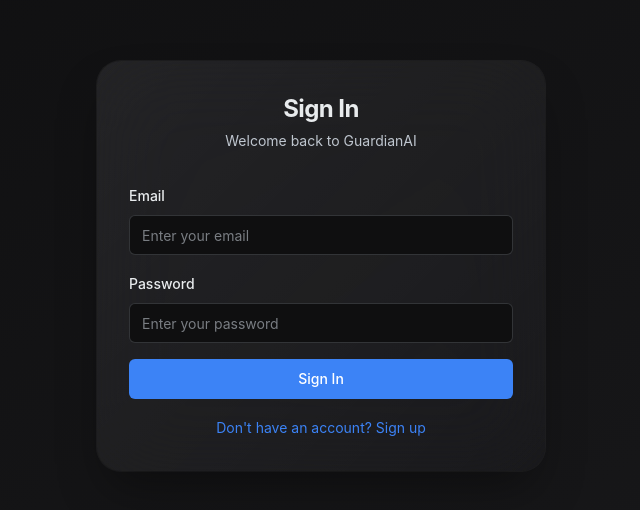
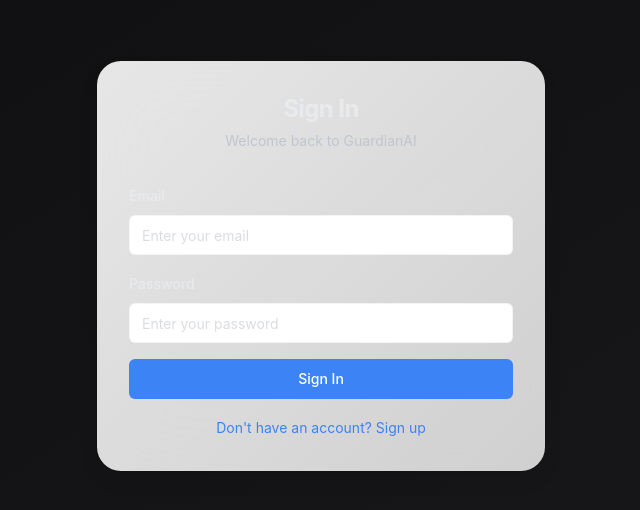
Before and after one commit to Arvind9966/path-safe-companion, a React (Vite) app: page /auth in a window 1280 px wide. Shown: the part 134-644 px from the top of the page, without its empty margins (319-959 px from the left). Built offline with nearby package versions, Linux system fonts and the light colour scheme; the HTML template or start-up script is replaced by a standard one.

Commit message:
Fix light mode background

```diff
--- a/src/index.css
+++ b/src/index.css
@@ -8,33 +8,33 @@ All colors MUST be HSL.
 
 @layer base {
   :root {
-    /* Premium Design System - Apple-inspired */
-    --background: 240 4% 6%; /* Deep charcoal #0E0E10 */
-    --foreground: 210 11% 92%; /* Platinum text #E6E8EB */
+    /* Light Mode - Premium Design System */
+    --background: 0 0% 100%; /* Pure white */
+    --foreground: 222.2 84% 4.9%; /* Dark text */
 
-    --card: 240 3% 10% / 0.85; /* Premium frosted glass */
-    --card-foreground: 210 11% 92%;
+    --card: 0 0% 100%; /* White cards */
+    --card-foreground: 222.2 84% 4.9%;
 
-    --popover: 240 3% 10% / 0.95;
-    --popover-foreground: 210 11% 92%;
+    --popover: 0 0% 100%;
+    --popover-foreground: 222.2 84% 4.9%;
 
     --primary: 217 91% 60%; /* Sapphire Blue #2D81F7 */
     --primary-foreground: 0 0% 100%;
 
-    --secondary: 167 100% 36%; /* Emerald Green #00B686 */
-    --secondary-foreground: 0 0% 100%;
+    --secondary: 210 40% 95%; /* Light secondary */
+    --secondary-foreground: 222.2 84% 4.9%;
 
-    --muted: 240 5% 15% / 0.7;
-    --muted-foreground: 215 14% 78%; /* Cool silver #C0C4CC */
+    --muted: 210 40% 96%;
+    --muted-foreground: 215.4 16.3% 46.9%;
 
-    --accent: 217 91% 60%; /* Sapphire Blue */
-    --accent-foreground: 0 0% 100%;
+    --accent: 210 40% 96%;
+    --accent-foreground: 222.2 84% 4.9%;
 
     --destructive: 0 73% 50%; /* Deep Crimson #D72638 */
     --destructive-foreground: 0 0% 100%;
 
-    --border: 240 6% 25% / 0.4; /* Subtle premium border */
-    --input: 240 3% 10% / 0.8;
+    --border: 214.3 31.8% 91.4%;
+    --input: 214.3 31.8% 91.4%;
     --ring: 217 91% 60%;
 
     /* Premium Color Palette */
@@ -58,9 +58,9 @@ All colors MUST be HSL.
     --emergency: 0 73% 50%; /* Deep Crimson */
     --emergency-hover: 0 73% 45%;
 
-    /* Premium Gradients */
-    --gradient-premium: linear-gradient(135deg, hsl(var(--charcoal)), hsl(var(--onyx)));
-    --gradient-glass: linear-gradient(135deg, rgba(255, 255, 255, 0.08), rgba(255, 255, 255, 0.02));
+    /* Premium Gradients - Light Mode */
+    --gradient-premium: linear-gradient(135deg, hsl(0 0% 98%), hsl(0 0% 95%));
+    --gradient-glass: linear-gradient(135deg, rgba(255, 255, 255, 0.9), rgba(255, 255, 255, 0.8));
     --gradient-sapphire: linear-gradient(135deg, hsl(var(--sapphire)), hsl(217 91% 70%));
     --gradient-emerald: linear-gradient(135deg, hsl(var(--emerald)), hsl(167 100% 45%));
 
@@ -95,38 +95,37 @@ All colors MUST be HSL.
   }
 
   .dark {
-    --background: 222.2 84% 4.9%;
-    --foreground: 210 40% 98%;
+    --background: 240 4% 6%; /* Deep charcoal #0E0E10 */
+    --foreground: 210 11% 92%; /* Platinum text #E6E8EB */
 
-    --card: 222.2 84% 4.9%;
-    --card-foreground: 210 40% 98%;
+    --card: 240 3% 10% / 0.85; /* Premium frosted glass */
+    --card-foreground: 210 11% 92%;
 
-    --popover: 222.2 84% 4.9%;
-    --popover-foreground: 210 40% 98%;
+    --popover: 240 3% 10% / 0.95;
+    --popover-foreground: 210 11% 92%;
 
-    --primary: 210 40% 98%;
-    --primary-foreground: 222.2 47.4% 11.2%;
+    --primary: 217 91% 60%; /* Sapphire Blue */
+    --primary-foreground: 0 0% 100%;
 
-    --secondary: 217.2 32.6% 17.5%;
-    --secondary-foreground: 210 40% 98%;
+    --secondary: 167 100% 36%; /* Emerald Green */
+    --secondary-foreground: 0 0% 100%;
 
-    --muted: 217.2 32.6% 17.5%;
-    --muted-foreground: 215 20.2% 65.1%;
+    --muted: 240 5% 15% / 0.7;
+    --muted-foreground: 215 14% 78%; /* Cool silver #C0C4CC */
 
-    --accent: 217.2 32.6% 17.5%;
-    --accent-foreground: 210 40% 98%;
+    --accent: 217 91% 60%; /* Sapphire Blue */
+    --accent-foreground: 0 0% 100%;
 
-    --destructive: 0 62.8% 30.6%;
-    --destructive-foreground: 210 40% 98%;
+    --destructive: 0 73% 50%; /* Deep Crimson #D72638 */
+    --destructive-foreground: 0 0% 100%;
 
-    --border: 217.2 32.6% 17.5%;
-    --input: 217.2 32.6% 17.5%;
-    --ring: 212.7 26.8% 83.9%;
+    --border: 240 6% 25% / 0.4; /* Subtle premium border */
+    --input: 240 3% 10% / 0.8;
+    --ring: 217 91% 60%;
 
-    /* Dark mode guardian colors */
-    --guardian-indigo: 231 48% 65%;
-    --guardian-indigo-light: 231 48% 85%;
-    --guardian-indigo-dark: 231 48% 45%;
+    /* Dark mode gradients */
+    --gradient-premium: linear-gradient(135deg, hsl(var(--charcoal)), hsl(var(--onyx)));
+    --gradient-glass: linear-gradient(135deg, rgba(255, 255, 255, 0.08), rgba(255, 255, 255, 0.02));
 
     --sidebar-background: 240 5.9% 10%;
     --sidebar-foreground: 240 4.8% 95.9%;
@@ -159,9 +158,14 @@ All colors MUST be HSL.
   .glass-premium {
     @apply backdrop-blur-3xl rounded-3xl border;
     background: var(--gradient-glass);
+    border-color: rgba(0, 0, 0, 0.1);
+    box-shadow: 0 10px 25px -5px rgba(0, 0, 0, 0.1), 0 0 0 1px rgba(0, 0, 0, 0.05);
+    backdrop-filter: blur(40px) saturate(180%);
+  }
+
+  .dark .glass-premium {
     border-color: rgba(255, 255, 255, 0.08);
     box-shadow: var(--shadow-premium);
-    backdrop-filter: blur(40px) saturate(180%);
   }
 
   .glass-sapphire {
@@ -195,22 +199,27 @@ All colors MUST be HSL.
 
   /* Premium Typography */
   .title-premium {
-    @apply text-platinum font-semibold tracking-tight;
+    @apply text-foreground font-semibold tracking-tight;
     font-weight: 600;
     letter-spacing: -0.025em;
   }
 
   .text-premium {
-    @apply text-silver;
+    @apply text-muted-foreground;
     font-weight: 400;
   }
 
   .text-subtle {
-    @apply text-silver/70;
+    @apply text-muted-foreground/70;
   }
 
   /* Premium Borders */
   .border-premium {
+    border: 1px solid rgba(0, 0, 0, 0.1);
+    box-shadow: inset 0 1px 0 rgba(0, 0, 0, 0.05);
+  }
+
+  .dark .border-premium {
     border: 1px solid rgba(255, 255, 255, 0.08);
     box-shadow: inset 0 1px 0 rgba(255, 255, 255, 0.1);
   }
```
